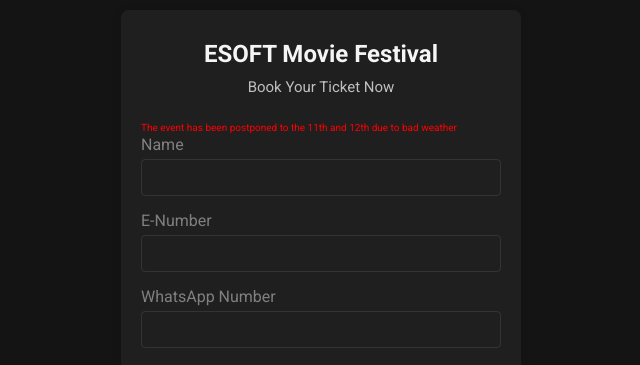
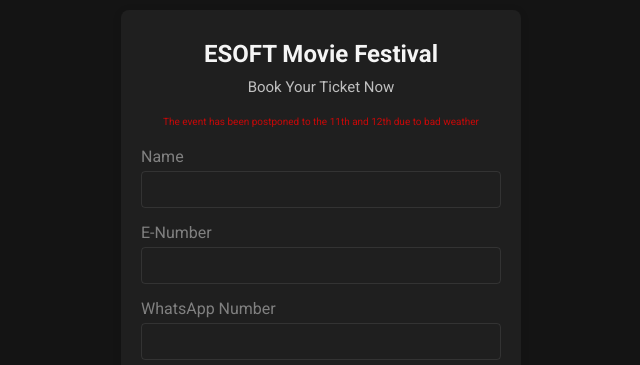
Before and after one commit to santhushd/Esoft-Movie-Festival, a plain HTML site: page index.html in a window 1280 px wide. Shown: the top 365 px of the page, without its empty margins (319-959 px from the left). Drawn offline with Linux system fonts and the light colour scheme.

Commit message:
Update index.html

```diff
--- a/index.html
+++ b/index.html
@@ -338,7 +338,7 @@
     <div class="title">
         <h2>ESOFT Movie Festival</h2>
         <p>Book Your Ticket Now</p>
-        <a style="color:red; text-decoration:none; text-align:center; font-size:10px">The event has been postponed to the 11th and 12th due to bad weather</a>
+        <p style="color:red; text-decoration:none; text-align:center; font-size:10px">The event has been postponed to the 11th and 12th due to bad weather</p>
     </div>
     <form id="movieForm">
         <div class="form-group">
```
